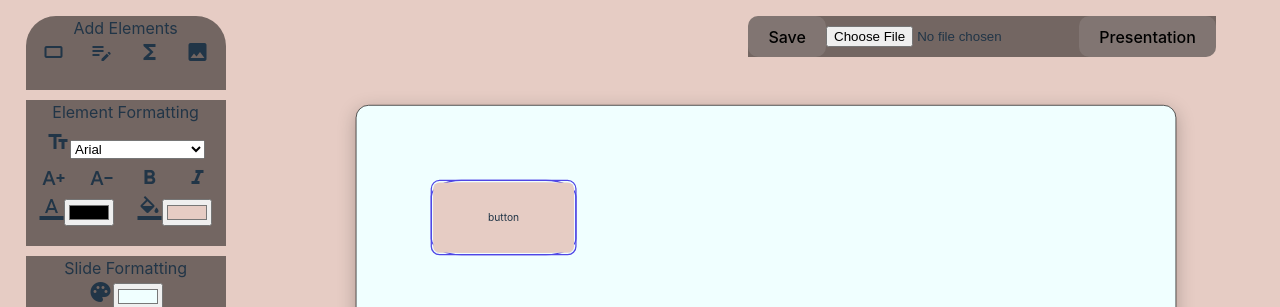
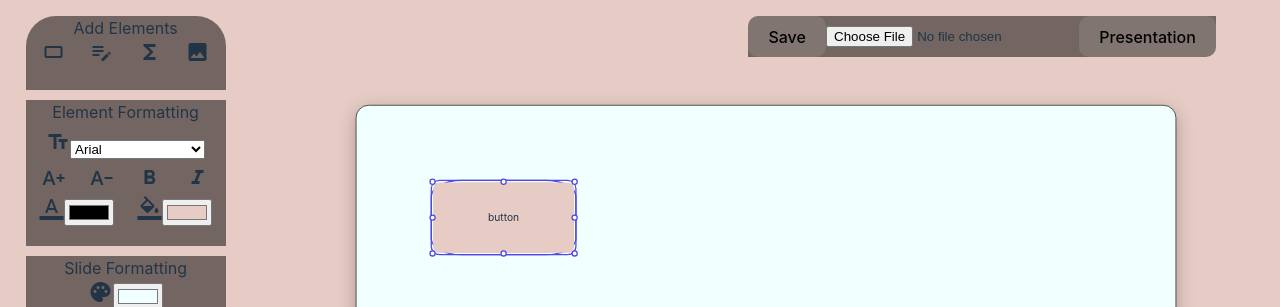
Before and after one commit to mk314k/SlideCraftK, a React (Vite) app: page / in a window 1280 px wide. Both pictures are taken after a click on the label "crop_16_9". Shown: the top 307 px of the page. Built offline with nearby package versions, Linux system fonts and the light colour scheme.

Commit message:
feat(selection): render visual selection outline and 8-direction resize handles

```diff
--- a/src/App.css
+++ b/src/App.css
@@ -117,6 +117,26 @@ textarea{
   outline-offset: 2px;
 }
 
+.resize-handle {
+  position: absolute;
+  width: 10px;
+  height: 10px;
+  background: #ffffff;
+  border: 2px solid #4f46e5;
+  border-radius: 50%;
+  z-index: 10;
+  box-sizing: border-box;
+}
+
+.resize-handle-nw { top: -6px; left: -6px; cursor: nwse-resize; }
+.resize-handle-n  { top: -6px; left: calc(50% - 5px); cursor: ns-resize; }
+.resize-handle-ne { top: -6px; right: -6px; cursor: nesw-resize; }
+.resize-handle-e  { top: calc(50% - 5px); right: -6px; cursor: ew-resize; }
+.resize-handle-se { bottom: -6px; right: -6px; cursor: nwse-resize; }
+.resize-handle-s  { bottom: -6px; left: calc(50% - 5px); cursor: ns-resize; }
+.resize-handle-sw { bottom: -6px; left: -6px; cursor: nesw-resize; }
+.resize-handle-w  { top: calc(50% - 5px); left: -6px; cursor: ew-resize; }
+
 .tool-active {
   background-color: rgba(255, 255, 255, 0.25);
   border-radius: 8px;
--- a/src/component/component.tsx
+++ b/src/component/component.tsx
@@ -1,8 +1,10 @@
-import useKElemHook from "./hook";
+import useKElemHook, { ResizeDirection } from "./hook";
 import { tex2mml } from "./utility";
 import { KSlideSet } from "../frame";
 import { useDeck } from "../context/DeckContext";
 import React, { useState, useCallback } from "react";
+
+const RESIZE_DIRECTIONS: ResizeDirection[] = ['nw', 'n', 'ne', 'e', 'se', 's', 'sw', 'w'];
 
 export interface KElementContainerProps {
     eid: number;
@@ -16,7 +18,7 @@ export interface KElementProps {
 
 const KElement: React.FC<KElementContainerProps> = ({ eid, childNode }) => {
     console.log("rendering KElement");
-    const { style, handleMouseDown } = useKElemHook(eid);
+    const { style, handleMouseDown, handleResizeStart } = useKElemHook(eid);
     const { state, currentSlide, deleteElement, setActiveEID } = useDeck();
     const elemStyle = currentSlide.elements.find((el) => el.id === eid)?.style ?? KSlideSet.slides[KSlideSet.curFrame].get(eid).style;
 
@@ -68,6 +70,13 @@ const KElement: React.FC<KElementContainerProps> = ({ eid, childNode }) => {
             tabIndex={0}
         >
             {childNode}
+            {isActive && !state.editingMode && RESIZE_DIRECTIONS.map((dir) => (
+                <div
+                    key={dir}
+                    className={`resize-handle resize-handle-${dir}`}
+                    onMouseDown={(e) => handleResizeStart(dir, e)}
+                />
+            ))}
         </div>
     );
 };
--- a/src/component/hook.tsx
+++ b/src/component/hook.tsx
@@ -1,6 +1,8 @@
 import { useState, useEffect } from 'react';
 import { KSlideSet, defaultSV } from '../frame';
 import { useDeck } from '../context/DeckContext';
+
+export type ResizeDirection = 'n' | 's' | 'e' | 'w' | 'ne' | 'nw' | 'se' | 'sw';
 
 const useKElemHook = (eid:number, sv = defaultSV) => {
     const { currentSlide, updateElement } = useDeck();
@@ -15,7 +17,7 @@ const useKElemHook = (eid:number, sv = defaultSV) => {
     const [posy, setPosY] = useState(initialY);
     const [width, setWidth] = useState(initialWidth);
     const [height, setHeight] = useState(initialHeight);
-    const [cursorStyle, setCursorStyle] = useState('auto');
+    const [cursorStyle, setCursorStyle] = useState('move');
 
     useEffect(() => {
         if (elemState) {
@@ -37,19 +39,14 @@ const useKElemHook = (eid:number, sv = defaultSV) => {
     }, [width, height, eid]);
 
     const handleMouseDown = (event: React.MouseEvent<HTMLDivElement, MouseEvent>) => {
-        const rect = event.currentTarget.getBoundingClientRect();
         const mouseX = event.clientX;
         const mouseY = event.clientY;
         const scale = KSlideSet.scale > 0 ? KSlideSet.scale : 1;
-        const borderThreshold = 8 * scale;
 
-        if ((rect.x + borderThreshold <= mouseX) &&
-            (mouseX <= rect.x + rect.width - borderThreshold) &&
-            (rect.y + borderThreshold <= mouseY) &&
-            (mouseY <= rect.y + rect.height - borderThreshold)
-        ){
         let latestX = posx;
         let latestY = posy;
+        setCursorStyle('grabbing');
+
         const handleMouseMove = (e: MouseEvent) => {
             const dx = (e.clientX - mouseX) / scale;
             const dy = (e.clientY - mouseY) / scale;
@@ -60,6 +57,7 @@ const useKElemHook = (eid:number, sv = defaultSV) => {
         };
 
         const handleMouseUp = () => {
+            setCursorStyle('move');
             updateElement(eid, (el) => {
                 el.x = latestX;
                 el.y = latestY;
@@ -70,21 +68,35 @@ const useKElemHook = (eid:number, sv = defaultSV) => {
 
         document.addEventListener('mousemove', handleMouseMove);
         document.addEventListener('mouseup', handleMouseUp);
-        } else {
-            setCursorStyle('nwse-resize');
+    };
+
+    const handleResizeStart = (
+        direction: ResizeDirection,
+        event: React.MouseEvent<HTMLDivElement, MouseEvent>
+    ) => {
+        event.stopPropagation();
+        event.preventDefault();
+        const mouseX = event.clientX;
+        const mouseY = event.clientY;
+        const scale = KSlideSet.scale > 0 ? KSlideSet.scale : 1;
+
         let latestW = width;
         let latestH = height;
+
         const handleResizeMouseMove = (e: MouseEvent) => {
             const dx = (e.clientX - mouseX) / scale;
             const dy = (e.clientY - mouseY) / scale;
+            if (direction.includes('e')) {
                 latestW = Math.max(24, Math.round(width + dx));
+            }
+            if (direction.includes('s')) {
                 latestH = Math.max(24, Math.round(height + dy));
+            }
             setWidth(latestW);
             setHeight(latestH);
         };
 
         const handleResizeMouseUp = () => {
-                setCursorStyle('auto');
             updateElement(eid, (el) => {
                 el.width = latestW;
                 el.height = latestH;
@@ -95,7 +107,6 @@ const useKElemHook = (eid:number, sv = defaultSV) => {
 
         document.addEventListener('mousemove', handleResizeMouseMove);
         document.addEventListener('mouseup', handleResizeMouseUp);
-        }
     };
 
     const style = {
@@ -108,7 +119,8 @@ const useKElemHook = (eid:number, sv = defaultSV) => {
 
     return {
         style,
-        handleMouseDown
+        handleMouseDown,
+        handleResizeStart
     };
 };
 
```
Lines whose indentation alone changed are shown as unchanged.
